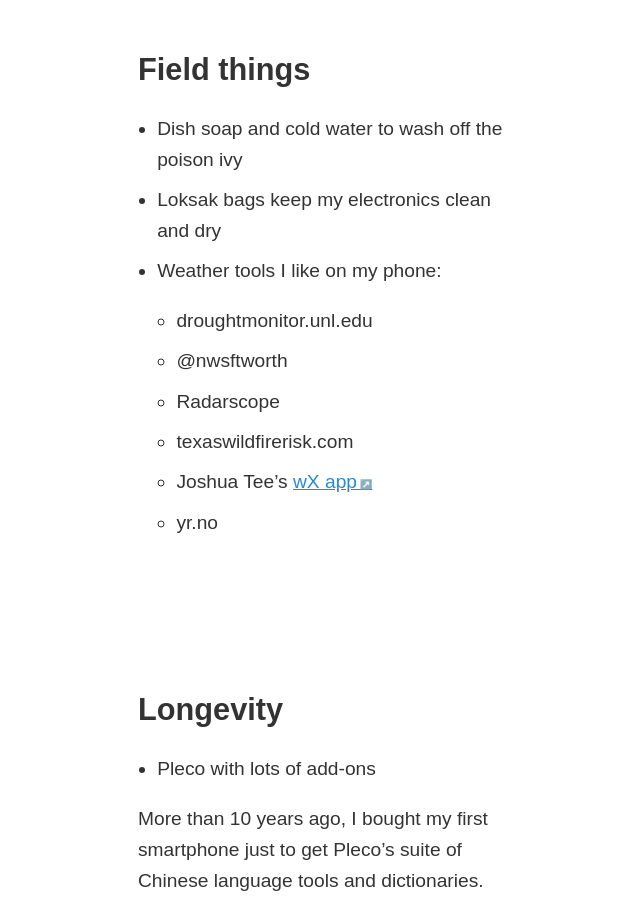
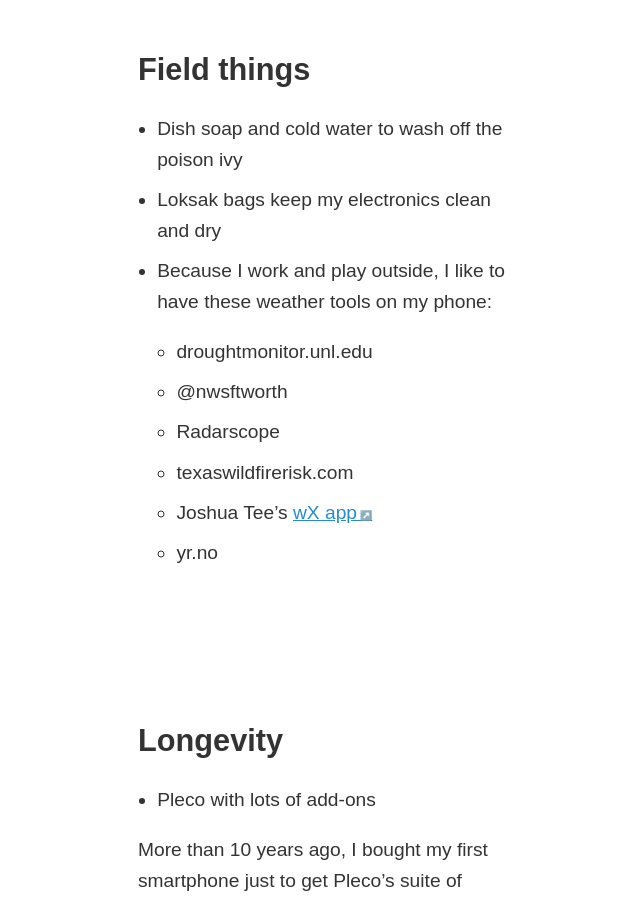
Before and after one commit to zachmccabe/zachmccabe.github.io, a Jekyll site: the page built from tools.md, in a window 1280 px wide and 900 px high, scrolled down 2164 px. Shown: the whole window, without its empty margins (310-950 px from the left). Built offline with Jekyll 4.4.1, drawn with Linux system fonts in a browser that asks for light colours.

Commit message:
Update tools.md

```diff
--- a/tools.md
+++ b/tools.md
@@ -62,7 +62,7 @@
 
 + Dish soap and cold water to wash off the poison ivy
 + Loksak bags keep my electronics clean and dry
-+ Weather tools I like on my phone:
++ Because I work and play outside, I like to have these weather tools on my phone:
   - droughtmonitor.unl.edu
   - @nwsftworth
   - Radarscope
```
